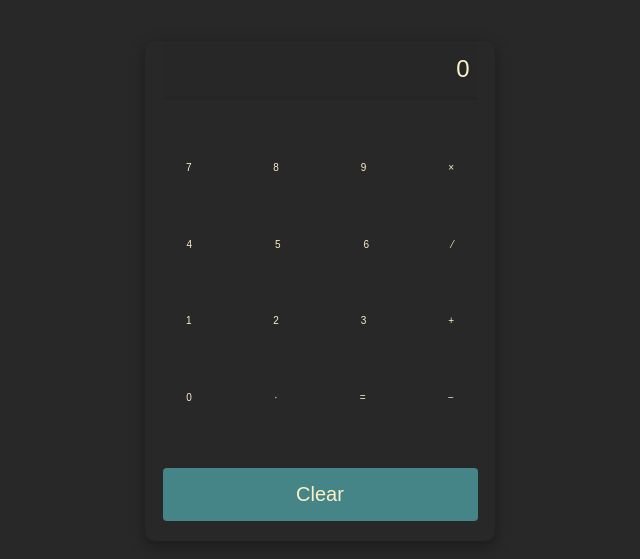
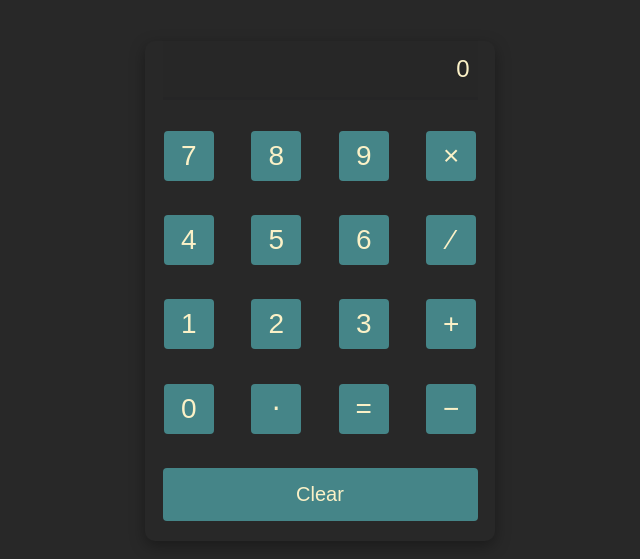
Before and after one commit to fathyElgazzar/calculator, a plain HTML site: page index.html in a window 1280 px wide. Shown: the part 159-718 px from the top of the page, without its empty margins (320-960 px from the left). Drawn offline with Linux system fonts and the light colour scheme.

Commit message:
refactor: Replace buttons with divs

```diff
--- a/style.css
+++ b/style.css
@@ -57,9 +57,14 @@ body {
   justify-content: space-around;
   align-items: center;
 }
-.btn {
-  border: none;
+.digit,
+.sign,
+.signEqual {
+  /* border: none; */
   color: #fbf1c7;
+  display: flex;
+  align-items: center;
+  justify-content: center;
   background-color: #458588;
   border-radius: 4px;
   font-size: 2.8rem;
@@ -68,7 +73,9 @@ body {
   cursor: pointer;
   transition: all 0.2s;
 }
-.btn:hover {
+.digit:hover,
+.sign:hover,
+.signEqual:hover {
   background-color: #83a598;
   color: #282828;
 }
```
